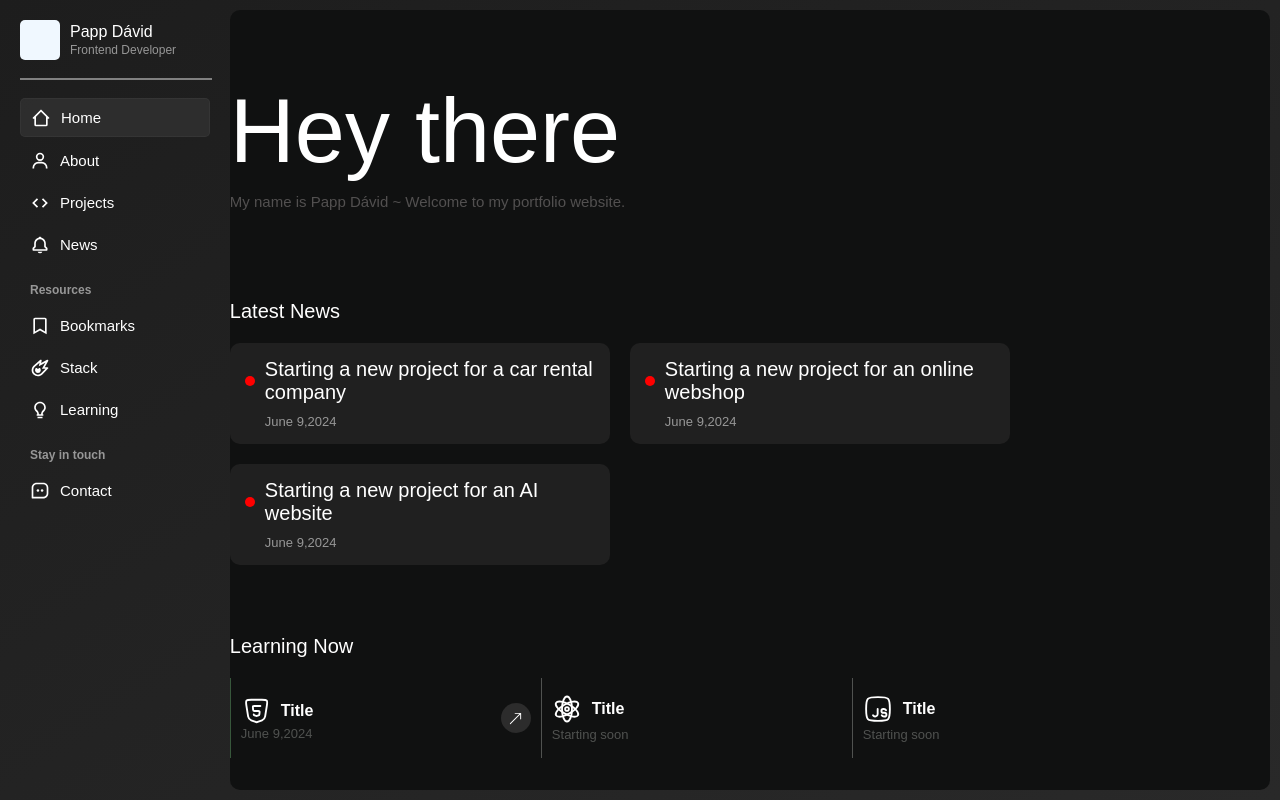
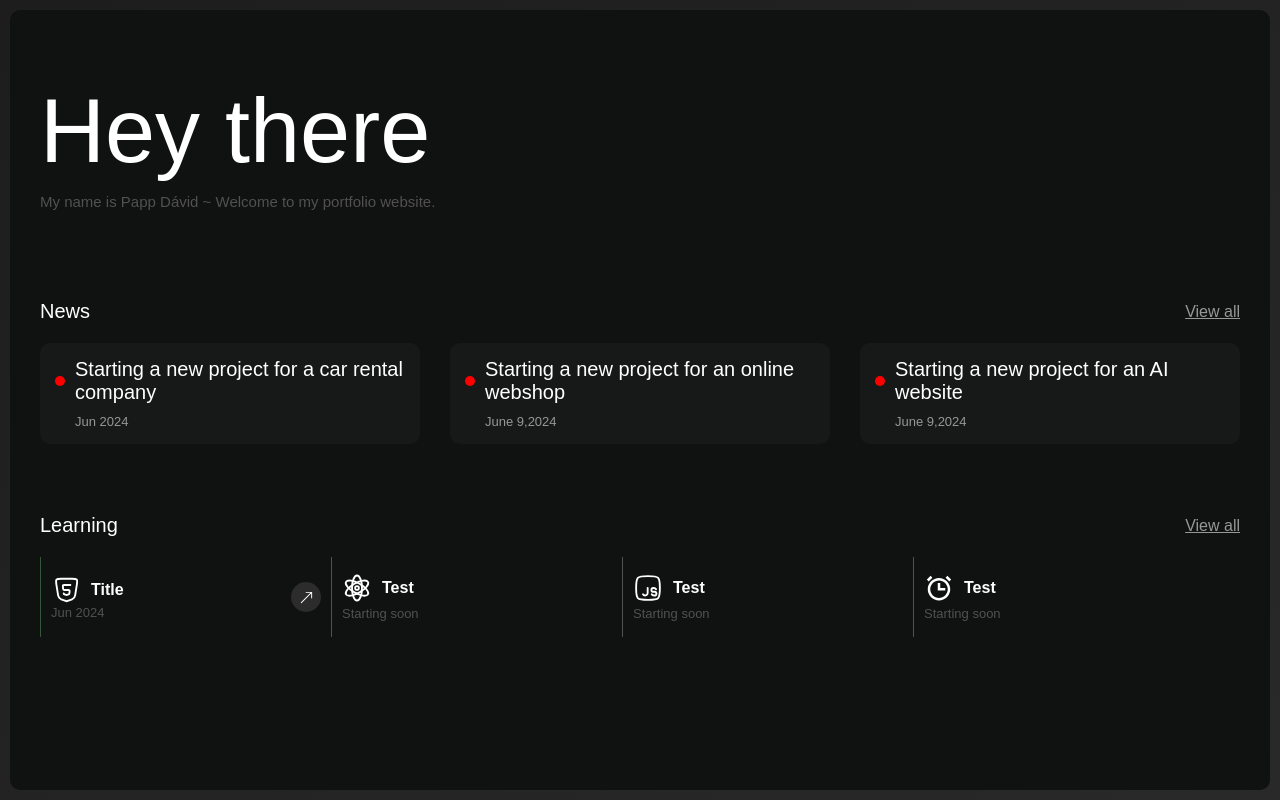
Before and after one commit to impappdavid/portfolio, a SvelteKit app: page / in a window 1280 px wide. Built offline with nearby package versions, Linux system fonts and the light colour scheme.

Commit message:
Responsive Sidebar

```diff
--- /dev/null
+++ b/src/lib/components/LearnBox.svelte
@@ -0,0 +1,47 @@
+<script>
+    export let svg;
+    export let title;
+    export let alttitle;
+</script>
+<div class="learnBox">
+    <div class="iconTitle">
+        {@html svg}
+        <span>{title}</span>
+    </div>
+    <div class="alttitle">
+        {alttitle}
+    </div>
+</div>
+
+<style>
+.learnBox {
+		z-index: 0;
+		width: 280px;
+		height: 80px;
+		border-left: 1px solid rgb(80, 82, 80);
+		padding-left: 10px;
+		background-size: cover;
+		background-position: center;
+		gap: 3px;
+		display: flex;
+		flex-direction: column;
+		justify-content: center;
+		transition: all .5s;
+	}
+	.learnBox:hover{
+		cursor: pointer;
+		background-color:rgba(82, 80, 80, 0.116);
+		border-left: 1px solid white;
+	}
+    .iconTitle{
+		display: flex;
+		align-items: center;
+		gap: 10px;
+		color: white;
+		font-weight: bold;
+	}
+	.alttitle{
+		color: rgb(80, 82, 80);
+		font-size: 13px;
+	}
+</style>
--- a/src/routes/+page.svelte
+++ b/src/routes/+page.svelte
@@ -1,6 +1,7 @@
 <script>
 	import welcome from "$lib/images/svelte-welcome.webp";
 	import welcome_fallback from "$lib/images/svelte-welcome.png";
+	import LearnBox from "../lib/components/LearnBox.svelte";
 </script>
 
 <svelte:head>
@@ -17,7 +18,10 @@
 			</div>
 		</div>
 		<div class="latestNews">
-			<div class="bigTitle">Latest News</div>
+			<div class="sectionTitle">
+			<div class="bigTitle">News</div>
+			<a href="" class="viewall">View all</a>
+			</div>
 			<div class="boxContainer">
 				<div class="newsBox">
 					<div class="newsTexts">
@@ -28,7 +32,7 @@
 					</div>
 					<div class="newsTexts">
 						<div class="space"></div>
-						<div class="newsContent">June 9,2024</div>
+						<div class="newsContent">Jun 2024</div>
 					</div>
 				</div>
 				<div class="newsBox">
@@ -57,8 +61,12 @@
 				</div>
 			</div>
 		</div>
+
 		<div class="learningNow">
-			<div class="bigTitle">Learning Now</div>
+			<div class="sectionTitle">
+				<div class="bigTitle">Learning</div>
+				<a href="" class="viewall">View all</a>
+				</div>
 			<div class="learnboxContainer">
 				<div class="activelearnBox">
 					<div class="leftSide">
@@ -67,31 +75,16 @@
 							<span>Title</span>
 						</div>
 						<div class="alttitle">
-						June 9,2024
+							Jun 2024
 						</div>
 					</div>
 					<div class="openIcon">
 						<svg xmlns="http://www.w3.org/2000/svg" width="15" height="15" viewBox="0 0 16 16"><path fill="white" fill-rule="evenodd" d="M14 2.5a.5.5 0 0 0-.5-.5h-6a.5.5 0 0 0 0 1h4.793L2.146 13.146a.5.5 0 0 0 .708.708L13 3.707V8.5a.5.5 0 0 0 1 0z"/></svg>
 					</div>
 				</div>
-				<div class="learnBox">
-					<div class="iconTitle">
-						<svg xmlns="http://www.w3.org/2000/svg" width="30" height="30" viewBox="0 0 24 24"><g fill="none" stroke="white" stroke-linecap="round" stroke-linejoin="round" stroke-width="1.5" color="white"><path d="M8 12C8 6.477 9.79 2 12 2s4 4.477 4 10s-1.79 10-4 10s-4-4.477-4-10"/><path d="M9.975 8.62c4.842-2.762 9.674-3.45 10.792-1.537s-1.9 5.703-6.742 8.464s-9.674 3.45-10.792 1.536c-1.118-1.913 1.9-5.702 6.742-8.464"/><path d="M14.025 8.62c4.842 2.76 7.86 6.55 6.742 8.463c-1.118 1.914-5.95 1.226-10.792-1.536s-7.86-6.55-6.742-8.464C4.35 5.17 9.183 5.858 14.025 8.62"/><path d="M13.5 12a1.5 1.5 0 1 1-3 0a1.5 1.5 0 0 1 3 0"/></g></svg>
-						<span>Title</span>
-					</div>
-					<div class="alttitle">
-						Starting soon
-					</div>
-				</div>
-				<div class="learnBox">
-					<div class="iconTitle">
-						<svg xmlns="http://www.w3.org/2000/svg" width="30" height="30" viewBox="0 0 24 24"><g fill="none" stroke="white" stroke-linecap="round" stroke-linejoin="round" stroke-width="1.5" color="white"><path d="M2.5 12c0-4.478 0-6.718 1.391-8.109S7.521 2.5 12 2.5c4.478 0 6.718 0 8.109 1.391S21.5 7.521 21.5 12c0 4.478 0 6.718-1.391 8.109S16.479 21.5 12 21.5c-4.478 0-6.718 0-8.109-1.391S2.5 16.479 2.5 12"/><path d="M11.732 12v4A2 2 0 0 1 8 17m10.467-4a2 2 0 0 0-1.733-1h-.5a1.5 1.5 0 1 0 0 3h1a1.5 1.5 0 0 1 0 3h-.5a2 2 0 0 1-1.732-1"/></g></svg>
-						<span>Title</span>
-					</div>
-					<div class="alttitle">
-						Starting soon
-					</div>
-				</div>
+				<LearnBox svg='<svg xmlns="http://www.w3.org/2000/svg" width="30" height="30" viewBox="0 0 24 24"><g fill="none" stroke="white" stroke-linecap="round" stroke-linejoin="round" stroke-width="1.5" color="white"><path d="M8 12C8 6.477 9.79 2 12 2s4 4.477 4 10s-1.79 10-4 10s-4-4.477-4-10"/><path d="M9.975 8.62c4.842-2.762 9.674-3.45 10.792-1.537s-1.9 5.703-6.742 8.464s-9.674 3.45-10.792 1.536c-1.118-1.913 1.9-5.702 6.742-8.464"/><path d="M14.025 8.62c4.842 2.76 7.86 6.55 6.742 8.463c-1.118 1.914-5.95 1.226-10.792-1.536s-7.86-6.55-6.742-8.464C4.35 5.17 9.183 5.858 14.025 8.62"/><path d="M13.5 12a1.5 1.5 0 1 1-3 0a1.5 1.5 0 0 1 3 0"/></g></svg>' title="Test" alttitle="Starting soon"/>
+				<LearnBox svg='<svg xmlns="http://www.w3.org/2000/svg" width="30" height="30" viewBox="0 0 24 24"><g fill="none" stroke="white" stroke-linecap="round" stroke-linejoin="round" stroke-width="1.5" color="white"><path d="M2.5 12c0-4.478 0-6.718 1.391-8.109S7.521 2.5 12 2.5c4.478 0 6.718 0 8.109 1.391S21.5 7.521 21.5 12c0 4.478 0 6.718-1.391 8.109S16.479 21.5 12 21.5c-4.478 0-6.718 0-8.109-1.391S2.5 16.479 2.5 12"/><path d="M11.732 12v4A2 2 0 0 1 8 17m10.467-4a2 2 0 0 0-1.733-1h-.5a1.5 1.5 0 1 0 0 3h1a1.5 1.5 0 0 1 0 3h-.5a2 2 0 0 1-1.732-1"/></g></svg>' title="Test" alttitle="Starting soon"/>
+				<LearnBox svg='<svg xmlns="http://www.w3.org/2000/svg" width="30" height="30" viewBox="0 0 24 24"><path fill="white" d="M12 4c-4.879 0-9 4.121-9 9s4.121 9 9 9s9-4.121 9-9s-4.121-9-9-9m0 16c-3.794 0-7-3.206-7-7s3.206-7 7-7s7 3.206 7 7s-3.206 7-7 7"/><path fill="white" d="M13 12V8h-2v6h6v-2zm4.284-8.293l1.412-1.416l3.01 3l-1.413 1.417zm-10.586 0l-2.99 2.999L2.29 5.294l2.99-3z"/></svg>' title="Test" alttitle="Starting soon"/>
 			</div>
 		</div>
 	</div>
@@ -102,10 +95,14 @@
 		width: 100%;
 		min-height: 95vh;
 		background-color: #101111;
+
 		border-radius: 10px;
 		display: flex;
 		justify-content: center;
 		overflow-y: hidden;
+	}
+	a{
+		color: #979797;
 	}
 	.content {
 		width: 1200px;
@@ -138,7 +135,7 @@
 	.boxContainer {
 		display: flex;
 		flex-wrap: wrap;
-		gap: 20px;
+		justify-content: space-between;
 		margin-top: 20px;
 	}
 	.learnboxContainer {
@@ -149,7 +146,7 @@
 	.newsBox {
 		width: 350px;
 		height: 100%;
-		background-color: rgb(32, 32, 32);
+		background-color:rgba(82, 80, 80, 0.116);
 		border-radius: 10px;
 		padding: 15px;
 		display: flex;
@@ -176,25 +173,7 @@
 		min-width: 10px;
 		min-height: 10px;
 	}
-	.learnBox {
-		z-index: 0;
-		width: 300px;
-		height: 80px;
-		border-left: 1px solid rgb(80, 82, 80);
-		padding-left: 10px;
-		background-size: cover;
-		background-position: center;
-		gap: 3px;
-		display: flex;
-		flex-direction: column;
-		justify-content: center;
-		transition: all .5s;
-	}
-	.learnBox:hover{
-		cursor: pointer;
-		background-color:rgba(82, 80, 80, 0.116);
-		border-left: 1px solid white;
-	}
+
 	.iconTitle{
 		display: flex;
 		align-items: center;
@@ -216,7 +195,7 @@
 	}
 	.activelearnBox {
 		z-index: 0;
-		width: 300px;
+		width: 280px;
 		height: 80px;
 		border-left: 1px solid rgb(55, 87, 59);
 		gap: 3px;
@@ -246,7 +225,16 @@
 	}
 	.activelearnBox:hover .openIcon{
 
-		box-shadow: rgba(255, 255, 255, 0.753) 0px 0px 0px 3px;
+		box-shadow: rgba(255, 255, 255, 0.753) 0px 0px 0px 2px;
 		opacity: 0.5;
 	}
+	.sectionTitle{
+		display: flex;
+		justify-content: space-between;
+		align-items: center;
+		color: #979797;
+	}
+	.viewall{
+		text-decoration: underline;
+	}
 </style>
--- a/src/routes/Sidebar.svelte
+++ b/src/routes/Sidebar.svelte
@@ -14,19 +14,19 @@
 
             <div class="activelink">
                 <svg xmlns="http://www.w3.org/2000/svg" width="20" height="20" viewBox="0 0 24 24"><path fill="white" d="M12.71 2.29a1 1 0 0 0-1.42 0l-9 9a1 1 0 0 0 0 1.42A1 1 0 0 0 3 13h1v7a2 2 0 0 0 2 2h12a2 2 0 0 0 2-2v-7h1a1 1 0 0 0 1-1a1 1 0 0 0-.29-.71zM6 20v-9.59l6-6l6 6V20z"/></svg>
-                Home
+                <div class="title">Home</div>
             </div>
             <div class="link">
                 <svg xmlns="http://www.w3.org/2000/svg" width="20" height="20" viewBox="0 0 24 24"><path fill="white" d="M12 2a5 5 0 1 0 5 5a5 5 0 0 0-5-5m0 8a3 3 0 1 1 3-3a3 3 0 0 1-3 3m9 11v-1a7 7 0 0 0-7-7h-4a7 7 0 0 0-7 7v1h2v-1a5 5 0 0 1 5-5h4a5 5 0 0 1 5 5v1z"/></svg>
-                About
+                <div class="title">About</div>
             </div>
             <div class="link">
                 <svg xmlns="http://www.w3.org/2000/svg" width="20" height="20" viewBox="0 0 24 24"><path fill="white" d="M8.293 6.293L2.586 12l5.707 5.707l1.414-1.414L5.414 12l4.293-4.293zm7.414 11.414L21.414 12l-5.707-5.707l-1.414 1.414L18.586 12l-4.293 4.293z"/></svg>
-                Projects
+                <div class="title">Projects</div>
             </div>
             <div class="link">
                 <svg xmlns="http://www.w3.org/2000/svg" width="20" height="20" viewBox="0 0 24 24"><path fill="white" d="M19 13.586V10c0-3.217-2.185-5.927-5.145-6.742C13.562 2.52 12.846 2 12 2s-1.562.52-1.855 1.258C7.185 4.074 5 6.783 5 10v3.586l-1.707 1.707A.996.996 0 0 0 3 16v2a1 1 0 0 0 1 1h16a1 1 0 0 0 1-1v-2a.996.996 0 0 0-.293-.707zM19 17H5v-.586l1.707-1.707A.996.996 0 0 0 7 14v-4c0-2.757 2.243-5 5-5s5 2.243 5 5v4c0 .266.105.52.293.707L19 16.414zm-7 5a2.98 2.98 0 0 0 2.818-2H9.182A2.98 2.98 0 0 0 12 22"/></svg>
-                News
+                <div class="title">News</div>
             </div>
         </div>
         <div class="resources">Resources</div>
@@ -34,15 +34,15 @@
 
             <div class="link">
                 <svg xmlns="http://www.w3.org/2000/svg" width="20" height="20" viewBox="0 0 24 24"><path fill="white" d="M18 2H6c-1.103 0-2 .897-2 2v18l8-4.572L20 22V4c0-1.103-.897-2-2-2m0 16.553l-6-3.428l-6 3.428V4h12z"/></svg>
-                Bookmarks
+                <div class="title">Bookmarks</div>
             </div>
             <div class="link">
                 <svg xmlns="http://www.w3.org/2000/svg" width="20" height="20" viewBox="0 0 24 24"><path fill="white" d="M9.5 22c2.003 0 3.887-.78 5.313-2.207l6.904-7.096A1 1 0 0 0 21 11h-3.301l4.175-7.514a1.001 1.001 0 0 0-1.359-1.36l-7.11 3.95l.576-2.879a1 1 0 0 0-1.629-.957L4.196 9.197c-2.924 2.924-2.924 7.682 0 10.606A7.452 7.452 0 0 0 9.5 22M5.552 10.665l5.902-5.031l-.248 1.24l-.186.93v.001l-.424 2.119l7.83-4.35l-3.3 5.94l-.001.001L14.301 13h4.331l-5.243 5.389C12.35 19.428 10.969 20 9.5 20s-2.851-.572-3.89-1.611c-2.143-2.144-2.143-5.634-.058-7.724"/><path fill="white" d="M9.5 18a3.492 3.492 0 0 0 1.484-6.659c.005.053.016.105.016.159a1.5 1.5 0 1 1-3 0c0-.054.011-.106.016-.159A3.492 3.492 0 0 0 9.5 18"/></svg>
-                Stack
+                <div class="title">Stack</div>
             </div>
             <div class="link">
                 <svg xmlns="http://www.w3.org/2000/svg" width="20" height="20" viewBox="0 0 24 24"><path fill="white" d="M9 20h6v2H9zm7.906-6.288C17.936 12.506 19 11.259 19 9c0-3.859-3.141-7-7-7S5 5.141 5 9c0 2.285 1.067 3.528 2.101 4.73c.358.418.729.851 1.084 1.349c.144.206.38.996.591 1.921H8v2h8v-2h-.774c.213-.927.45-1.719.593-1.925c.352-.503.726-.94 1.087-1.363m-2.724.213c-.434.617-.796 2.075-1.006 3.075h-2.351c-.209-1.002-.572-2.463-1.011-3.08a20.502 20.502 0 0 0-1.196-1.492C7.644 11.294 7 10.544 7 9c0-2.757 2.243-5 5-5s5 2.243 5 5c0 1.521-.643 2.274-1.615 3.413c-.373.438-.796.933-1.203 1.512"/></svg>
-                Learning
+                <div class="title">Learning</div>
             </div>
 
         </div>
@@ -51,7 +51,7 @@
 
             <div class="link">
                 <svg xmlns="http://www.w3.org/2000/svg" width="20" height="20" viewBox="0 0 24 24"><path fill="white" d="M16 2H8C4.691 2 2 4.691 2 8v12a1 1 0 0 0 1 1h13c3.309 0 6-2.691 6-6V8c0-3.309-2.691-6-6-6m4 13c0 2.206-1.794 4-4 4H4V8c0-2.206 1.794-4 4-4h8c2.206 0 4 1.794 4 4z"/><circle cx="9.5" cy="11.5" r="1.5" fill="white"/><circle cx="14.5" cy="11.5" r="1.5" fill="white"/></svg>
-                Contact
+                <div class="title">Contact</div>
             </div>
 
 
@@ -66,6 +66,7 @@ section{
     display: flex;
     flex-direction: column;
     gap: 10px;
+    transition: all .5s;
 }
 .myProfile{
     width: 100%;
@@ -137,4 +138,24 @@ hr{
     margin-top: 10px;
     padding-left: 10px;
 }
+@media only screen and (max-width: 1500px) {
+    section{
+        width: 40px;
+    }
+    .title{
+        display: none;
+    }
+    .resources{
+        display: none;
+    }
+    .profileText{
+        display: none;
+    }
+}
+@media only screen and (max-width: 1350px) {
+    section{
+        display: none;
+    }
+
+}
 </style>
```
Lines whose indentation alone changed are shown as unchanged.
